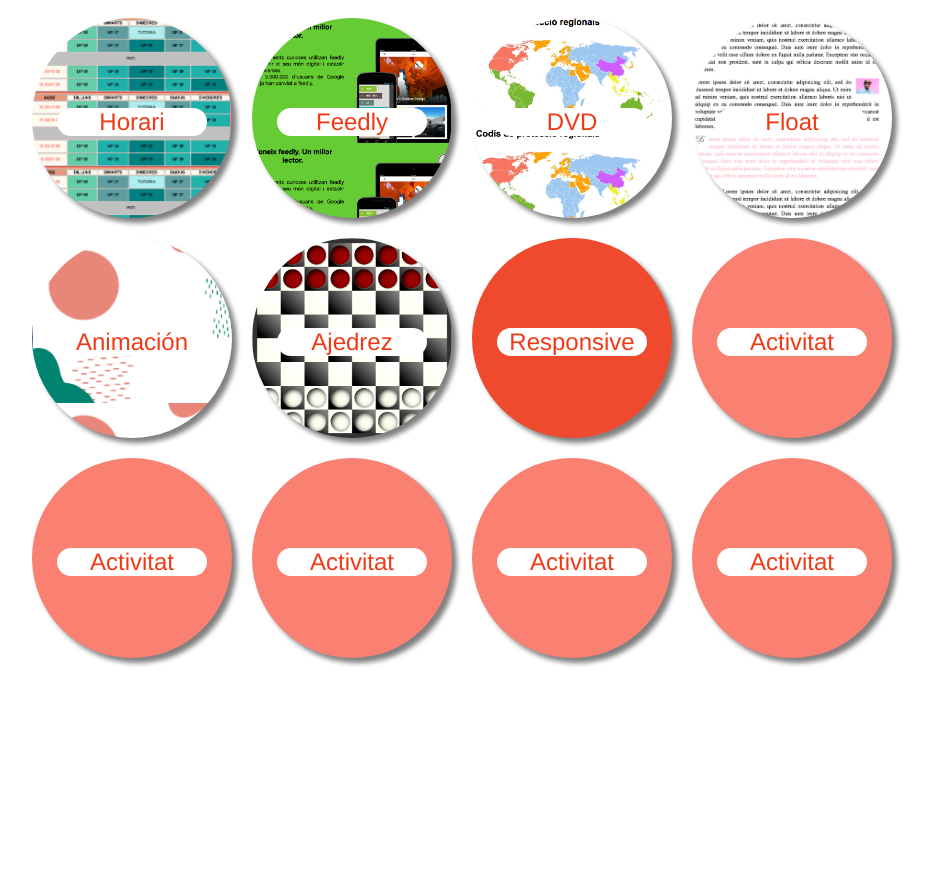
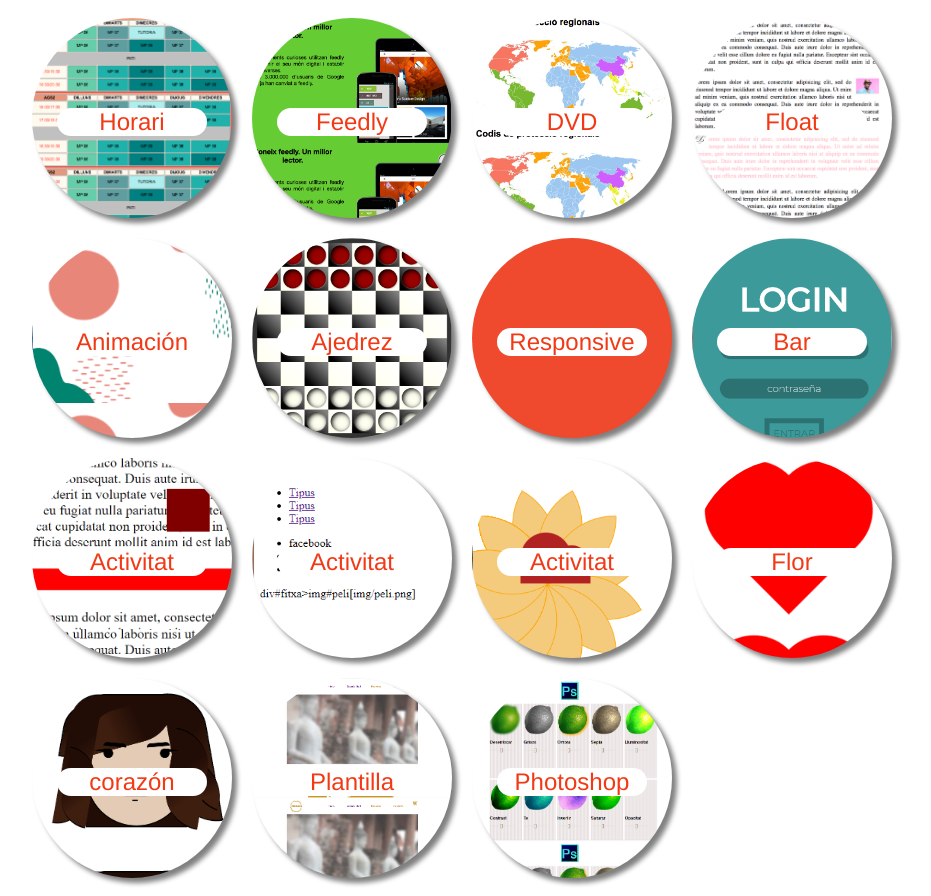
Before and after one commit to ipizarro2019crn/AGS2, a PHP site: page / in a window 1280 px wide. Shown: the whole page, without its empty margins (178-1109 px from the left). Before the commit the page ends 666 px from the top, so only its background shows below. Run offline with PHP 8.4, Linux system fonts and the light colour scheme.

Commit message:
Add files via upload

```diff
--- a/menu/estils.css
+++ b/menu/estils.css
@@ -63,6 +63,38 @@ para anular el efecto del float */
   background-image: url(img/a07.png);
 
 }
+#a08 {
+  background-image: url(img/a08.png);
+
+}
+#a09 {
+  background-image: url(img/a09.png);
+
+}
+#a10 {
+  background-image: url(img/a10.png);
+
+}
+#a11 {
+  background-image: url(img/a11.png);
+
+}
+#a12 {
+  background-image: url(img/a12.png);
+
+}
+#a13 {
+  background-image: url(img/a013.png);
+
+}
+#a14 {
+  background-image: url(img/a014.png);
+
+}
+#a15 {
+  background-image: url(img/a015.png);
+
+}
 a {
   height: 40px 40px;
   display: block;
--- a/menu/index.html
+++ b/menu/index.html
@@ -15,11 +15,14 @@
       <li id="a05"><a target="_blank" href="../s2m8uf105_Pizarro/index.html">Animación</a></li>
       <li id="a06"><a target="_blank" href="../s2m8uf106_Pizarro/index.html">Ajedrez</a></li>
       <li id="a07"><a target="_blank" href="../s2m8uf107_Pizarro/index.html">Responsive</a></li>
-      <li id="a08"><a target="_blank" href="#">Activitat</a></li>
-      <li id="a09"><a target="_blank" href="#">Activitat</a></li>
-      <li id="a10"><a target="_blank" href="#">Activitat</a></li>
-      <li id="a11"><a target="_blank" href="#">Activitat</a></li>
-      <li id="a12"><a target="_blank" href="#">Activitat</a></li>
+      <li id="a08"><a target="_blank" href="../s2m8uf108_Pizarro/index.html">Bar</a></li>
+      <li id="a09"><a target="_blank" href="../s2m8uf109_Pizarro/index.html">Activitat</a></li>
+      <li id="a10"><a target="_blank" href="../s2m8uf110_Pizarro/index.html">Activitat</a></li>
+      <li id="a11"><a target="_blank" href="../s2m8uf111_Pizarro/index.html">Activitat</a></li>
+      <li id="a12"><a target="_blank" href="../s2m8uf112_Pizarro/index.html">Flor</a></li>
+      <li id="a13"><a target="_blank" href="../s2m8uf113_Pizarro/index.html">corazón</a></li>
+      <li id="a14"><a target="_blank" href="../s2m8uf114_Pizarro/index.html">Plantilla</a></li>
+      <li id="a15"><a target="_blank" href="../s2m8uf115_Pizarro/index.html">Photoshop</a></li>
 
     </ul>
   </body>
```
Also changed, not shown: menu/img/a013.png (added), menu/img/a014.png (added), menu/img/a015.png (added), menu/img/a08.png (added), menu/img/a09.png (added), menu/img/a10.png (added), menu/img/a11.png (added), menu/img/a12.png (added).
